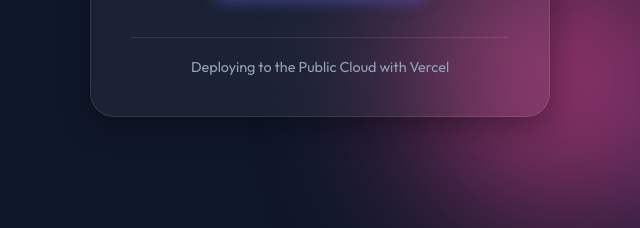
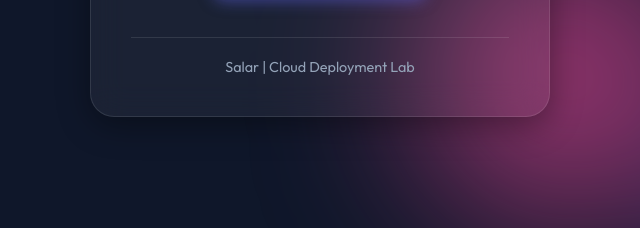
Before and after one commit to salarsulaiman20/lab4, a website: page index.html in a window 1280 px wide. Shown: the part 522-750 px from the top of the page, 320-960 px from the left. Drawn offline with Linux system fonts and the light colour scheme.

Commit message:
Updated name

```diff
--- a/index.html
+++ b/index.html
@@ -37,7 +37,7 @@
             </div>
 
             <footer>
-                <p>Deploying to the Public Cloud with Vercel</p>
+                <p>Salar | Cloud Deployment Lab</p>
             </footer>
         </section>
     </main>
```
